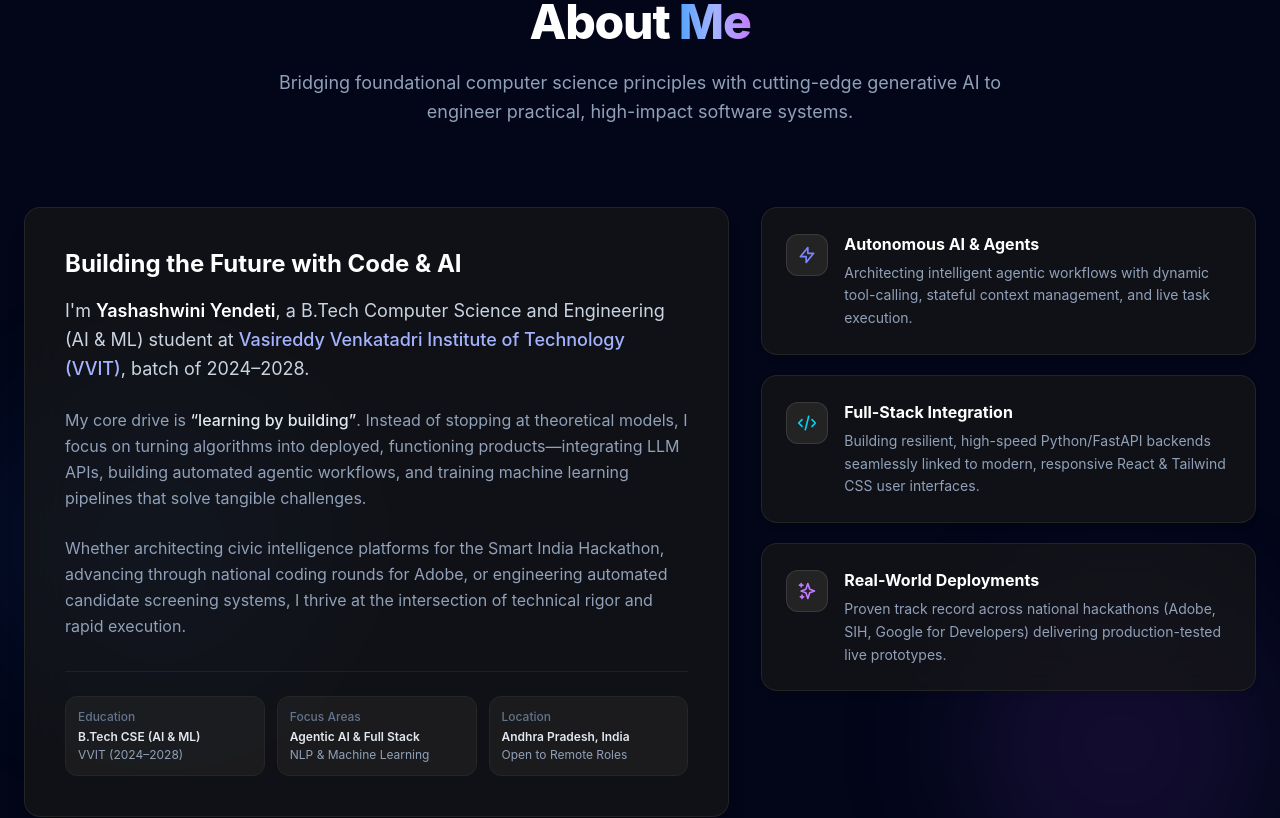
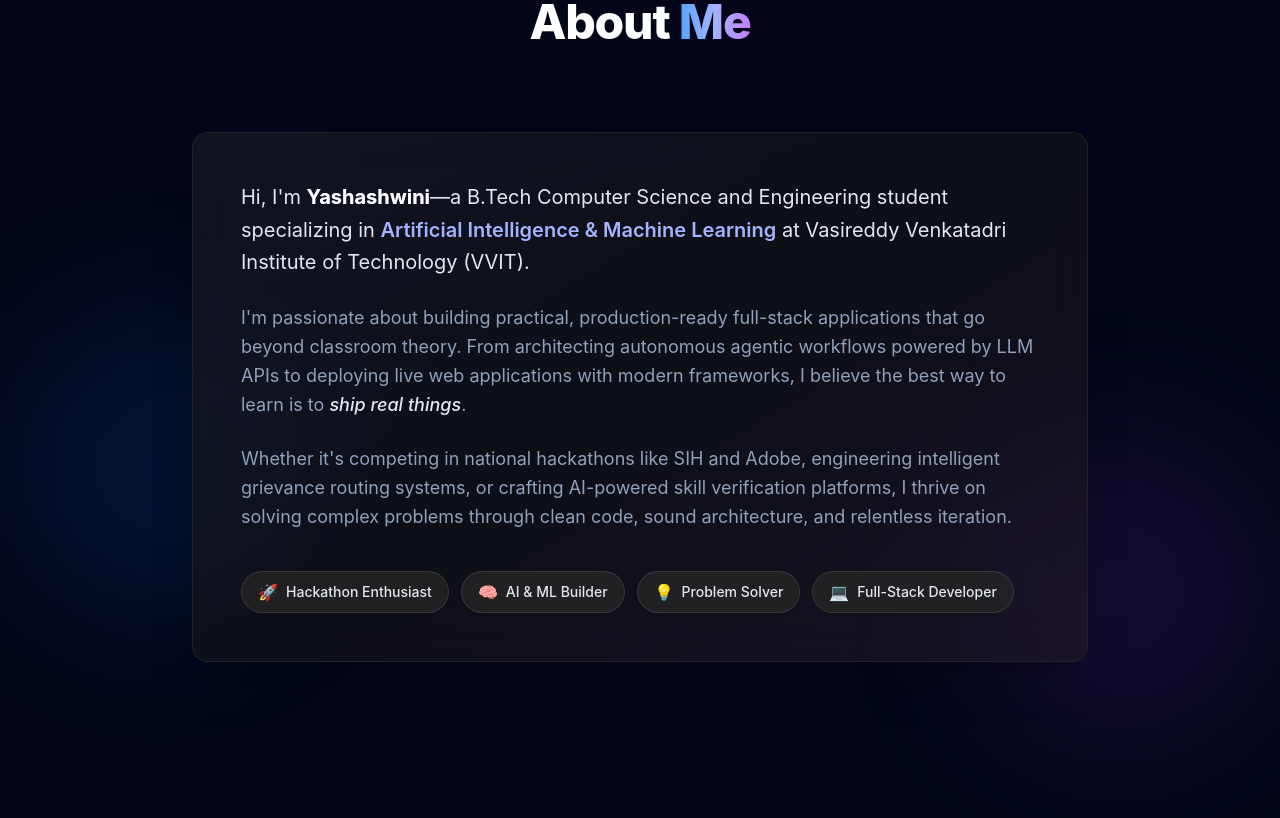
Before and after one commit to YendetiYashashwini/yashashwini-portfolio, a React app: page / in a window 1280 px wide. Shown: the part 1180-1998 px from the top of the page. Built offline with nearby package versions, Linux system fonts and the light colour scheme; the HTML template or start-up script is replaced by a standard one.

Commit message:
feat(about): add professional about section with developer bio and highlight tags

```diff
--- a/src/components/About.jsx
+++ b/src/components/About.jsx
@@ -1,35 +1,9 @@
 export default function About() {
-  const highlights = [
-    {
-      title: 'Autonomous AI & Agents',
-      description:
-        'Architecting intelligent agentic workflows with dynamic tool-calling, stateful context management, and live task execution.',
-      icon: (
-        <svg className="w-5 h-5 text-indigo-400" fill="none" viewBox="0 0 24 24" stroke="currentColor" strokeWidth="2">
-          <path strokeLinecap="round" strokeLinejoin="round" d="M13 10V3L4 14h7v7l9-11h-7z" />
-        </svg>
-      ),
-    },
-    {
-      title: 'Full-Stack Integration',
-      description:
-        'Building resilient, high-speed Python/FastAPI backends seamlessly linked to modern, responsive React & Tailwind CSS user interfaces.',
-      icon: (
-        <svg className="w-5 h-5 text-cyan-400" fill="none" viewBox="0 0 24 24" stroke="currentColor" strokeWidth="2">
-          <path strokeLinecap="round" strokeLinejoin="round" d="M10 20l4-16m4 4l4 4-4 4M6 16l-4-4 4-4" />
-        </svg>
-      ),
-    },
-    {
-      title: 'Real-World Deployments',
-      description:
-        'Proven track record across national hackathons (Adobe, SIH, Google for Developers) delivering production-tested live prototypes.',
-      icon: (
-        <svg className="w-5 h-5 text-purple-400" fill="none" viewBox="0 0 24 24" stroke="currentColor" strokeWidth="2">
-          <path strokeLinecap="round" strokeLinejoin="round" d="M5 3v4M3 5h4M6 17v4m-2-2h4m5-16l2.286 6.857L21 12l-5.714 2.143L13 21l-2.286-6.857L5 12l5.714-2.143L13 3z" />
-        </svg>
-      ),
-    },
+  const traits = [
+    { emoji: '🚀', label: 'Hackathon Enthusiast' },
+    { emoji: '🧠', label: 'AI & ML Builder' },
+    { emoji: '💡', label: 'Problem Solver' },
+    { emoji: '💻', label: 'Full-Stack Developer' },
   ]
 
   return (
@@ -41,7 +15,7 @@ export default function About() {
       {/* Section Header */}
       <div className="relative z-10 text-center max-w-3xl mx-auto mb-16 sm:mb-20">
         <div className="inline-flex items-center gap-2 px-3.5 py-1 rounded-full bg-neutral-900/80 border border-neutral-800 text-xs font-medium text-slate-300 mb-4 shadow-sm backdrop-blur-sm">
-          <span>Background &amp; Philosophy</span>
+          <span>Who I Am</span>
         </div>
         <h2 className="text-3xl sm:text-5xl font-extrabold tracking-tight text-white mb-4 leading-tight">
           About{' '}
@@ -49,70 +23,56 @@ export default function About() {
             Me
           </span>
         </h2>
-        <p className="text-slate-400 text-base sm:text-lg leading-relaxed">
-          Bridging foundational computer science principles with cutting-edge generative AI
-          to engineer practical, high-impact software systems.
-        </p>
       </div>
 
-      <div className="relative z-10 grid grid-cols-1 lg:grid-cols-12 gap-8 items-start">
-        {/* Left Bio Card */}
-        <div className="lg:col-span-7 rounded-2xl bg-neutral-900/70 backdrop-blur-xl border border-neutral-800/90 p-8 sm:p-10 flex flex-col justify-between shadow-xl">
-          <div>
-            <h3 className="text-2xl font-bold text-white mb-4">
-              Building the Future with Code &amp; AI
-            </h3>
-            <p className="text-slate-300 text-base sm:text-lg leading-relaxed mb-6 font-normal">
-              I&apos;m <span className="text-white font-semibold">Yashashwini Yendeti</span>, a B.Tech Computer Science and Engineering (AI &amp; ML) student at <span className="text-indigo-300 font-medium">Vasireddy Venkatadri Institute of Technology (VVIT)</span>, batch of 2024&ndash;2028.
-            </p>
-            <p className="text-slate-400 text-sm sm:text-base leading-relaxed mb-6">
-              My core drive is <span className="text-slate-200 font-medium">&ldquo;learning by building&rdquo;</span>. Instead of stopping at theoretical models, I focus on turning algorithms into deployed, functioning products&mdash;integrating LLM APIs, building automated agentic workflows, and training machine learning pipelines that solve tangible challenges.
-            </p>
-            <p className="text-slate-400 text-sm sm:text-base leading-relaxed mb-8">
-              Whether architecting civic intelligence platforms for the Smart India Hackathon, advancing through national coding rounds for Adobe, or engineering automated candidate screening systems, I thrive at the intersection of technical rigor and rapid execution.
-            </p>
+      {/* Glassmorphism Bio Card */}
+      <div className="relative z-10 max-w-4xl mx-auto rounded-2xl bg-neutral-900/60 backdrop-blur-xl border border-neutral-800/90 p-8 sm:p-12 shadow-2xl">
+        {/* Subtle card glow overlay */}
+        <div className="absolute inset-0 rounded-2xl bg-gradient-to-br from-indigo-500/5 via-transparent to-purple-500/5 pointer-events-none" />
+
+        <div className="relative z-10">
+          {/* Intro paragraph */}
+          <p className="text-slate-200 text-lg sm:text-xl leading-relaxed mb-6">
+            Hi, I&apos;m{' '}
+            <span className="text-white font-bold bg-gradient-to-r from-blue-400 via-indigo-300 to-purple-400 bg-clip-text text-transparent">
+              Yashashwini
+            </span>
+            &mdash;a B.Tech Computer Science and Engineering student specializing in{' '}
+            <span className="text-indigo-300 font-semibold">
+              Artificial Intelligence &amp; Machine Learning
+            </span>{' '}
+            at Vasireddy Venkatadri Institute of Technology (VVIT).
+          </p>
+
+          {/* Passion paragraph */}
+          <p className="text-slate-400 text-base sm:text-lg leading-relaxed mb-6">
+            I&apos;m passionate about building practical, production-ready full-stack applications
+            that go beyond classroom theory. From architecting autonomous agentic workflows powered
+            by LLM APIs to deploying live web applications with modern frameworks, I believe the
+            best way to learn is to{' '}
+            <span className="text-slate-200 font-medium italic">ship real things</span>.
+          </p>
+
+          {/* Problem solving paragraph */}
+          <p className="text-slate-400 text-base sm:text-lg leading-relaxed mb-10">
+            Whether it&apos;s competing in national hackathons like SIH and Adobe, engineering
+            intelligent grievance routing systems, or crafting AI-powered skill verification
+            platforms, I thrive on solving complex problems through clean code, sound architecture,
+            and relentless iteration.
+          </p>
+
+          {/* Trait Pills */}
+          <div className="flex flex-wrap items-center gap-3">
+            {traits.map((trait) => (
+              <span
+                key={trait.label}
+                className="inline-flex items-center gap-2 px-4 py-2 rounded-full bg-neutral-800/80 border border-neutral-700/80 hover:border-indigo-500/50 text-sm font-medium text-slate-200 hover:text-white transition-all duration-200 shadow-sm hover:shadow-indigo-500/10 hover:-translate-y-0.5 cursor-default"
+              >
+                <span className="text-base">{trait.emoji}</span>
+                <span>{trait.label}</span>
+              </span>
+            ))}
           </div>
-
-          {/* Quick Info Grid */}
-          <div className="grid grid-cols-1 sm:grid-cols-3 gap-3 pt-6 border-t border-neutral-800/80 text-xs">
-            <div className="p-3 rounded-xl bg-neutral-800/50 border border-neutral-800">
-              <span className="block text-slate-500 font-medium mb-1">Education</span>
-              <span className="font-semibold text-slate-200">B.Tech CSE (AI &amp; ML)</span>
-              <span className="block text-slate-400 mt-0.5">VVIT (2024&ndash;2028)</span>
-            </div>
-            <div className="p-3 rounded-xl bg-neutral-800/50 border border-neutral-800">
-              <span className="block text-slate-500 font-medium mb-1">Focus Areas</span>
-              <span className="font-semibold text-slate-200">Agentic AI &amp; Full Stack</span>
-              <span className="block text-slate-400 mt-0.5">NLP &amp; Machine Learning</span>
-            </div>
-            <div className="p-3 rounded-xl bg-neutral-800/50 border border-neutral-800">
-              <span className="block text-slate-500 font-medium mb-1">Location</span>
-              <span className="font-semibold text-slate-200">Andhra Pradesh, India</span>
-              <span className="block text-slate-400 mt-0.5">Open to Remote Roles</span>
-            </div>
-          </div>
-        </div>
-
-        {/* Right Highlights Cards */}
-        <div className="lg:col-span-5 flex flex-col gap-5">
-          {highlights.map((item) => (
-            <div
-              key={item.title}
-              className="p-6 rounded-2xl bg-neutral-900/70 backdrop-blur-xl border border-neutral-800/90 hover:border-neutral-700 transition-all duration-200 shadow-md flex items-start gap-4"
-            >
-              <div className="p-2.5 rounded-xl bg-neutral-800/90 border border-neutral-700/80 flex-shrink-0 mt-0.5">
-                {item.icon}
-              </div>
-              <div>
-                <h4 className="text-base font-bold text-white mb-1.5">
-                  {item.title}
-                </h4>
-                <p className="text-sm text-slate-400 leading-relaxed">
-                  {item.description}
-                </p>
-              </div>
-            </div>
-          ))}
         </div>
       </div>
     </section>
```
